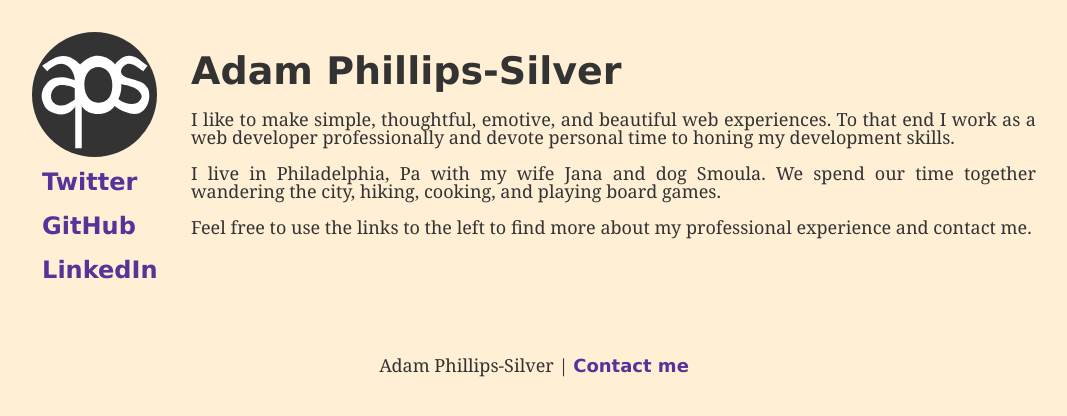
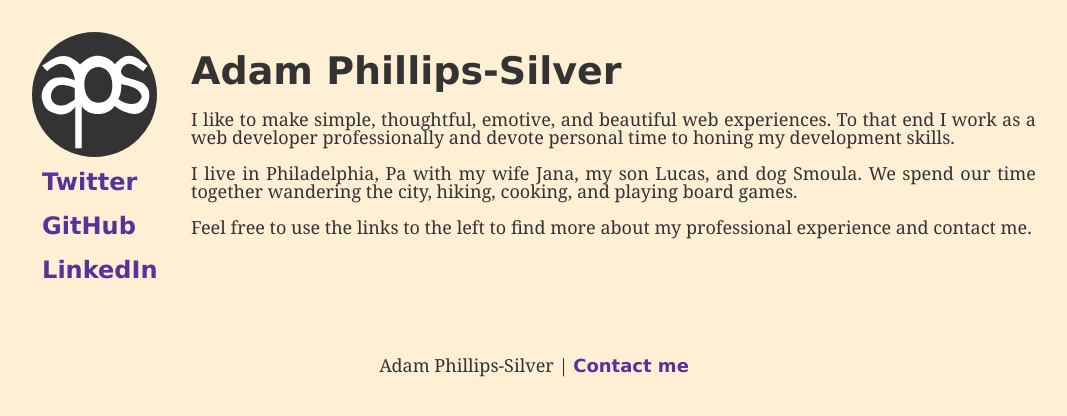
Before and after one commit to Adam-PS/adamphillipssilver, a Jekyll site: the page built from index.html, in a window 1280 px wide. Shown: the top 416 px of the page, without its empty margins (106-1173 px from the left). Built offline with Jekyll 4.4.1, drawn with Linux system fonts in a browser that asks for light colours.

Commit message:
Update index.html

```diff
--- a/index.html
+++ b/index.html
@@ -4,5 +4,5 @@ layout: default
 
 	<h1>Adam Phillips-Silver</h1>
 		<p>I like to make simple, thoughtful, emotive, and beautiful web experiences.  To that end I work as a web developer professionally and devote personal time to honing my development skills.</p>
-		<p>I live in Philadelphia, Pa with my wife Jana and dog Smoula.  We spend our time together wandering the city, hiking, cooking, and playing board games.</p>
+		<p>I live in Philadelphia, Pa with my wife Jana, my son Lucas, and dog Smoula.  We spend our time together wandering the city, hiking, cooking, and playing board games.</p>
 		<p>Feel free to use the links to the left to find more about my professional experience and contact me.</p>
```
